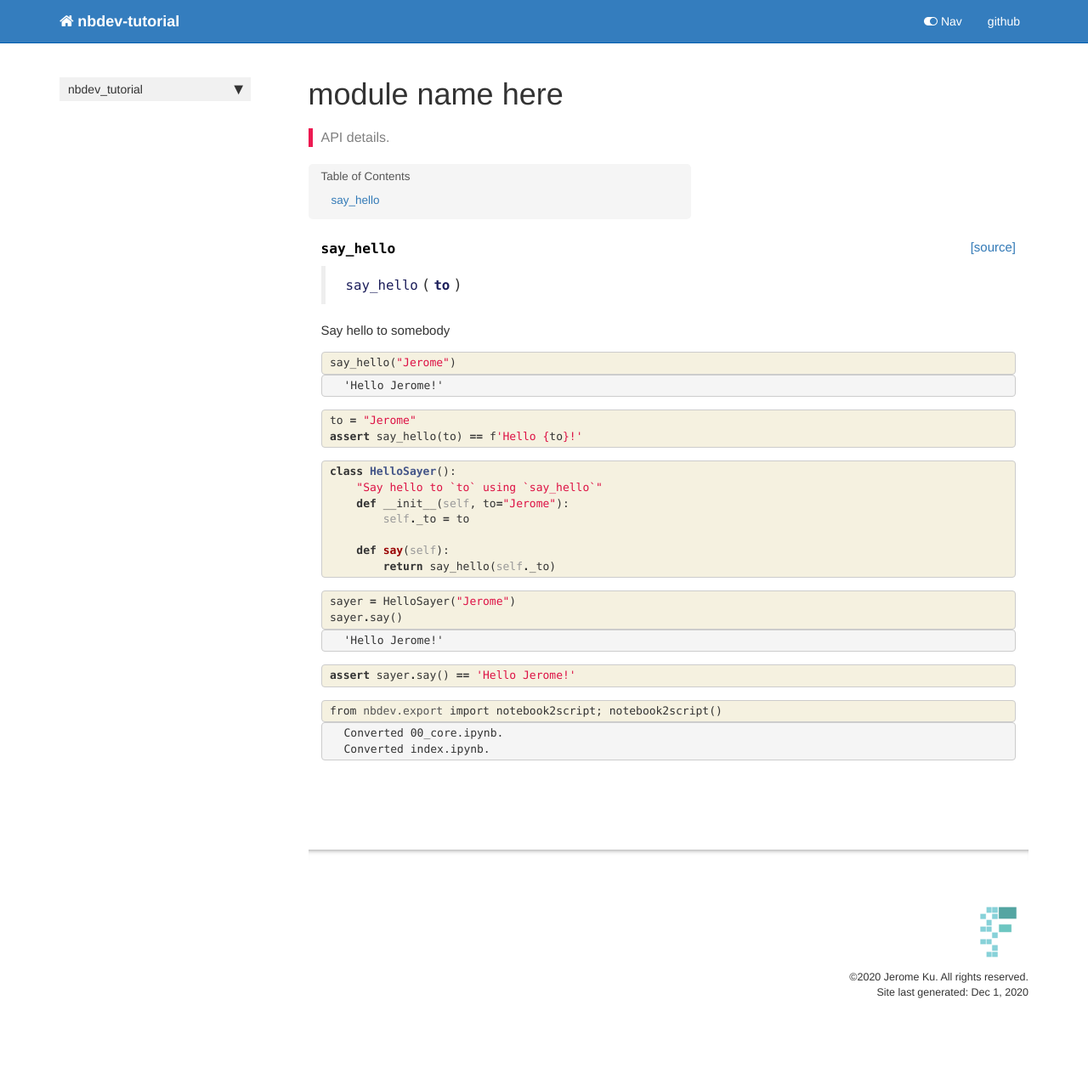
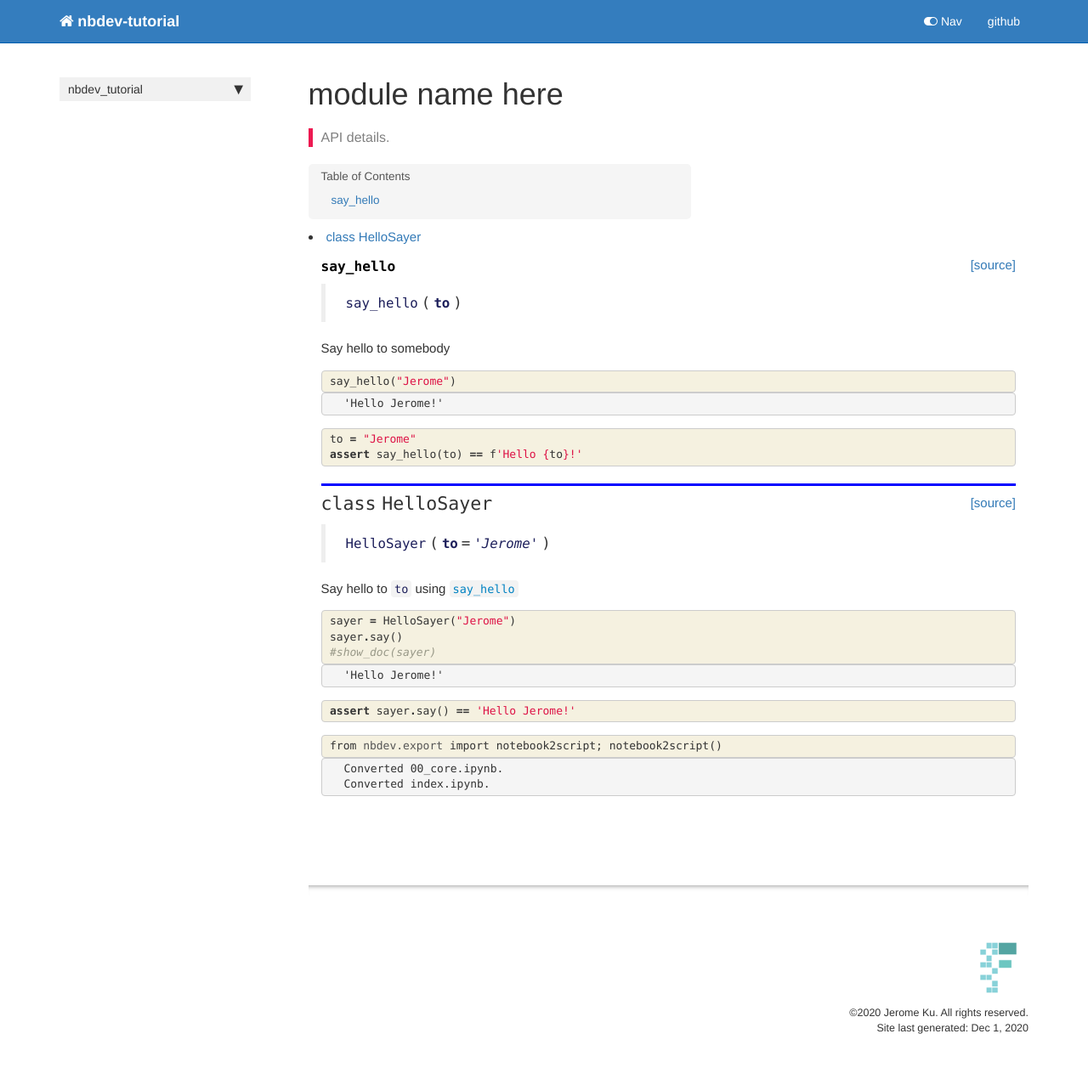
Before and after one commit to jeromeku/nbdev-tutorial, a Jekyll site: the page built from docs/core.html, in a window 1280 px wide. Shown: the whole page at 85% size. Built offline with Jekyll 4.4.1, drawn with Linux system fonts in a browser that asks for light colours; nearby versions of some CDN libraries; comment, search, counter and statistics services are not loaded; before the commit the page ends 1228 px from its top, so only the background shows below that.

Commit message:
update docs

```diff
--- a/docs/core.html
+++ b/docs/core.html
@@ -115,22 +115,31 @@
     {% raw %}
 
 <div class="cell border-box-sizing code_cell rendered">
-<div class="input">
 
-<div class="inner_cell">
-    <div class="input_area">
-<div class=" highlight hl-ipython3"><pre><span></span><span class="k">class</span> <span class="nc">HelloSayer</span><span class="p">():</span>
-    <span class="s2">&quot;Say hello to `to` using `say_hello`&quot;</span>
-    <span class="k">def</span> <span class="fm">__init__</span><span class="p">(</span><span class="bp">self</span><span class="p">,</span> <span class="n">to</span><span class="o">=</span><span class="s2">&quot;Jerome&quot;</span><span class="p">):</span>
-        <span class="bp">self</span><span class="o">.</span><span class="n">_to</span> <span class="o">=</span> <span class="n">to</span>
+<div class="output_wrapper">
+<div class="output">
 
-    <span class="k">def</span> <span class="nf">say</span><span class="p">(</span><span class="bp">self</span><span class="p">):</span>
-        <span class="k">return</span> <span class="n">say_hello</span><span class="p">(</span><span class="bp">self</span><span class="o">.</span><span class="n">_to</span><span class="p">)</span>
-</pre></div>
+<div class="output_area">
 
-    </div>
+
+<div class="output_markdown rendered_html output_subarea ">
+<h2 id="HelloSayer" class="doc_header"><code>class</code> <code>HelloSayer</code><a href="https://github.com/jeromeku/nbdev_tutorial/tree/master/nbdev_tutorial/core.py#L11" class="source_link" style="float:right">[source]</a></h2><blockquote><p><code>HelloSayer</code>(<strong><code>to</code></strong>=<em><code>'Jerome'</code></em>)</p>
+</blockquote>
+<p>Say hello to <code>to</code> using <a href="/nbdev_tutorial/core.html#say_hello"><code>say_hello</code></a></p>
+
+</div>
+
+</div>
+
 </div>
 </div>
+
+</div>
+    {% endraw %}
+
+    {% raw %}
+
+<div class="cell border-box-sizing code_cell rendered">
 
 </div>
     {% endraw %}
@@ -144,6 +153,7 @@
     <div class="input_area">
 <div class=" highlight hl-ipython3"><pre><span></span><span class="n">sayer</span> <span class="o">=</span> <span class="n">HelloSayer</span><span class="p">(</span><span class="s2">&quot;Jerome&quot;</span><span class="p">)</span>
 <span class="n">sayer</span><span class="o">.</span><span class="n">say</span><span class="p">()</span>
+<span class="c1">#show_doc(sayer)</span>
 </pre></div>
 
     </div>
--- a/nbdev_tutorial/_nbdev.py
+++ b/nbdev_tutorial/_nbdev.py
@@ -2,7 +2,8 @@
 
 __all__ = ["index", "modules", "custom_doc_links", "git_url"]
 
-index = {"say_hello": "00_core.ipynb"}
+index = {"say_hello": "00_core.ipynb",
+         "HelloSayer": "00_core.ipynb"}
 
 modules = ["core.py"]
 
```
Also changed, not shown: nbdev_tutorial/core.py (+11 -1 lines), 1 other file.
